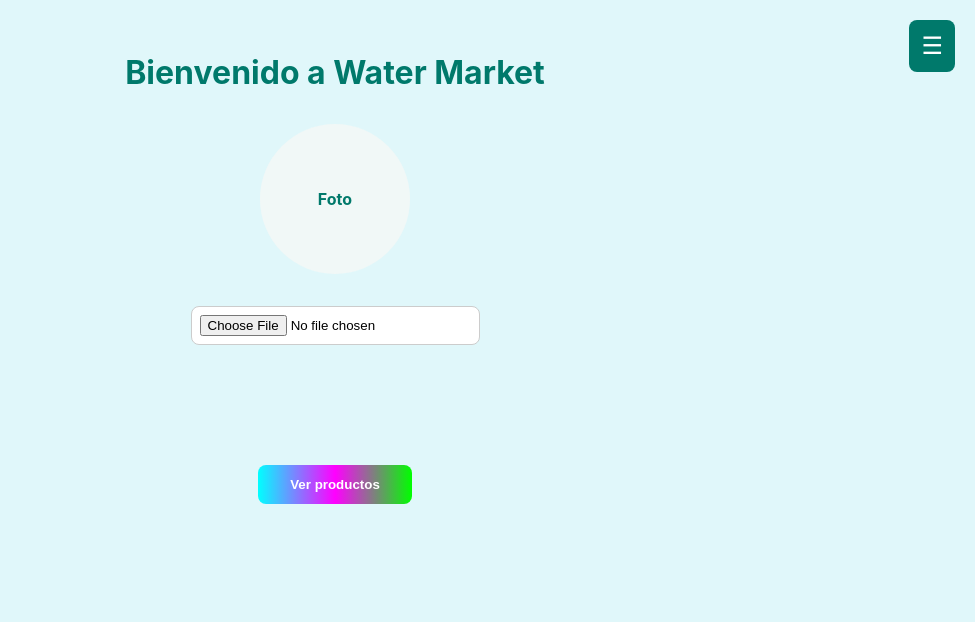
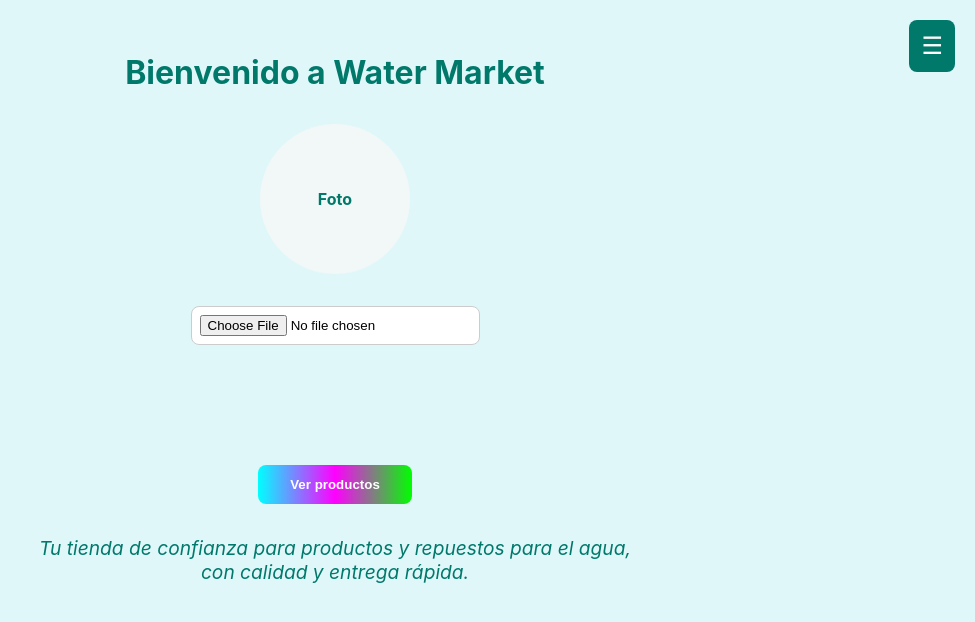
Before and after one commit to FalAn06/FrontEnd2, a React (Create React App) app: page /dashboard in a window 1280 px wide. Shown: the top 622 px of the page, without its empty margins (305-1280 px from the left). Built offline with nearby package versions, Linux system fonts and the light colour scheme; the HTML template or start-up script is replaced by a standard one.

Commit message:
feat: :sparkles: new style

```diff
--- a/src/pages/Dashboard.css
+++ b/src/pages/Dashboard.css
@@ -136,3 +136,17 @@
 .view-products-button:hover {
   transform: scale(1.1);
 }
+
+/* Estilo para la frase debajo del botón */
+.store-description-container {
+  margin-top: 2rem;
+  text-align: center;
+}
+
+.store-description-text {
+  font-size: 1.2rem;
+  color: #00796b;
+  font-style: italic;
+  max-width: 600px;
+  margin: 0 auto;
+}
--- a/src/pages/Dashboard.js
+++ b/src/pages/Dashboard.js
@@ -109,6 +109,13 @@ function Dashboard() {
           Ver productos
         </button>
       </div>
+
+      {/* Frase debajo del botón de productos */}
+      <div className="store-description-container">
+        <p className="store-description-text">
+          Tu tienda de confianza para productos y repuestos para el agua, con calidad y entrega rápida.
+        </p>
+      </div>
     </div>
   );
 }
```
